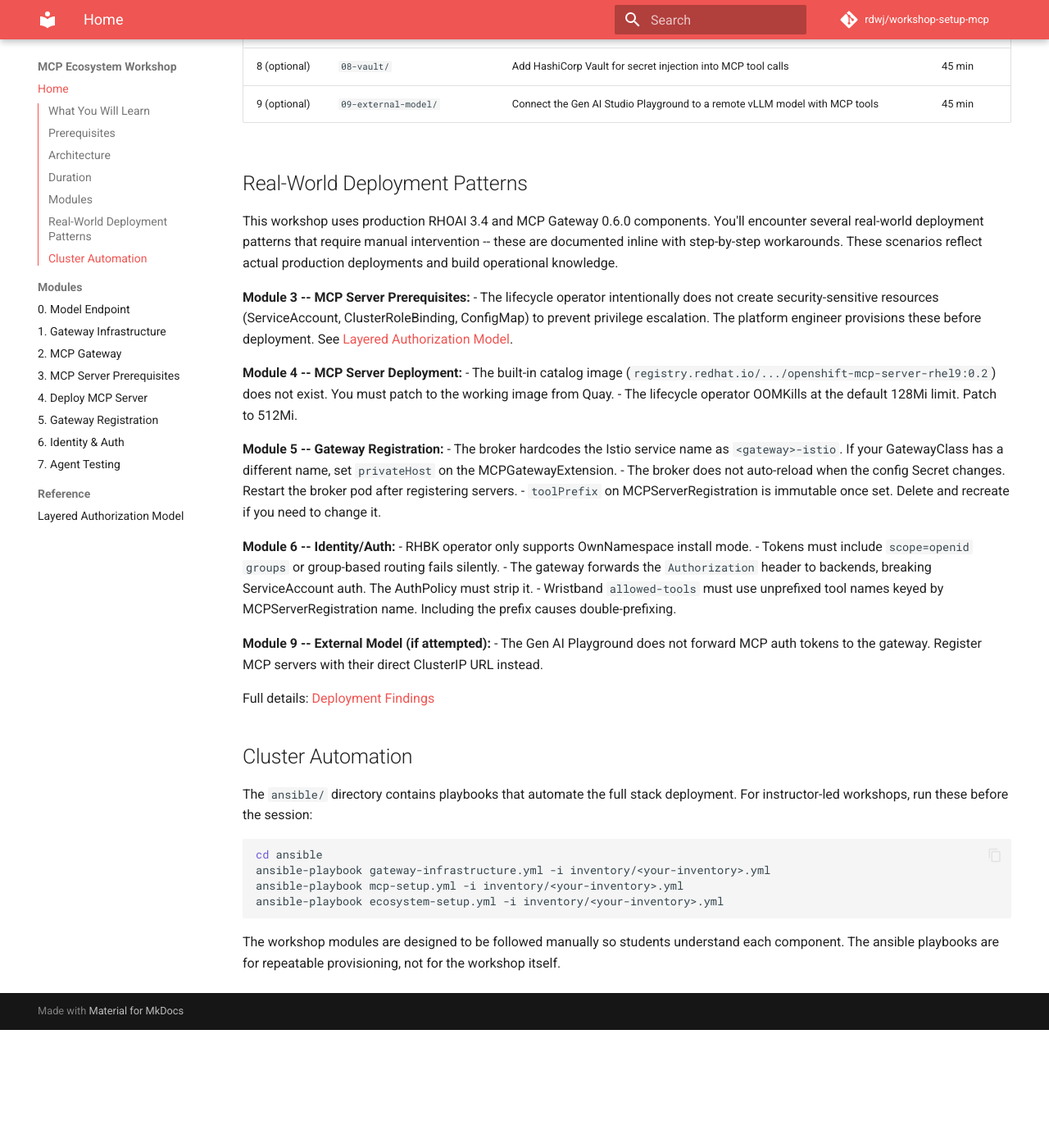
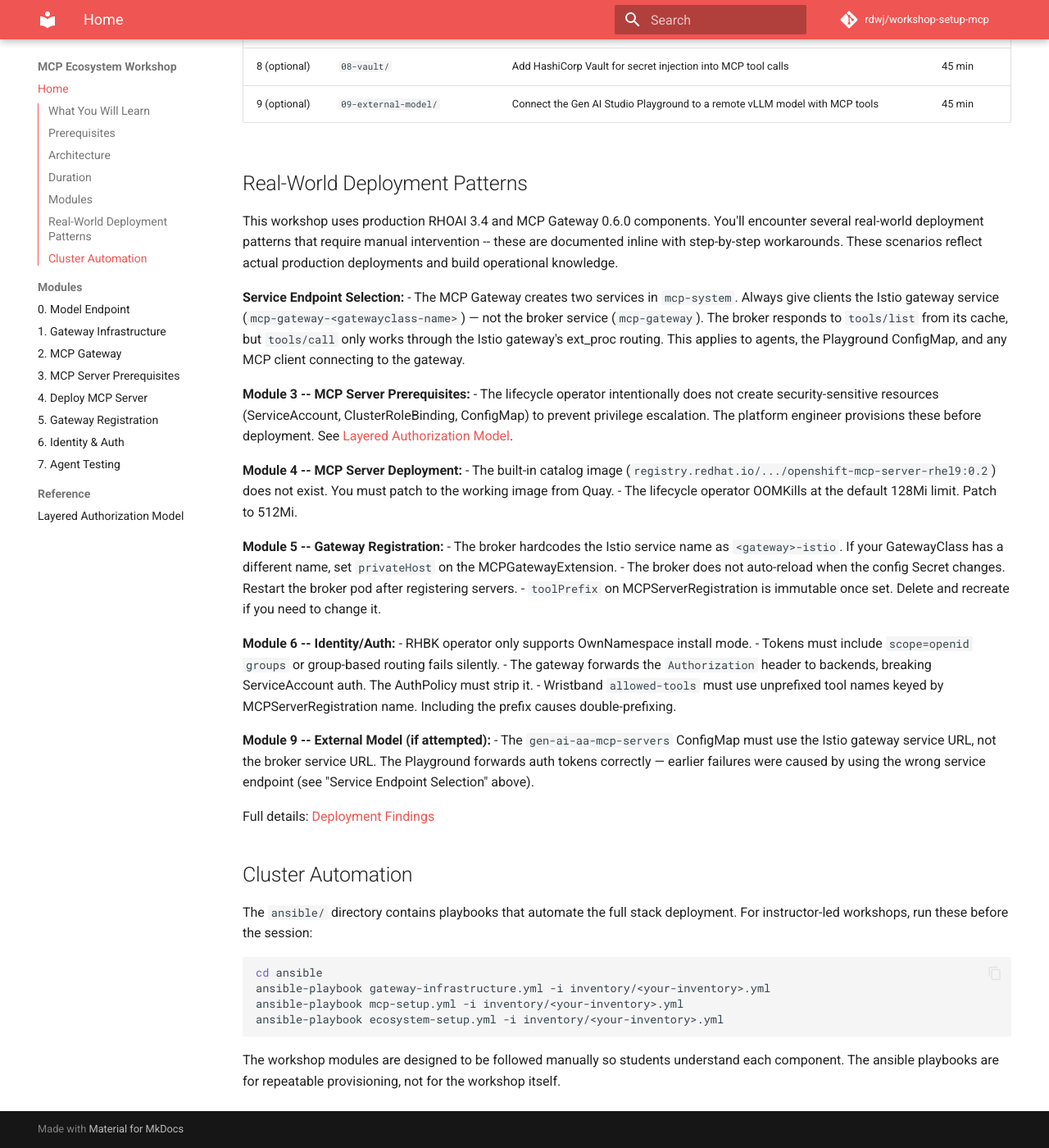
Before and after one commit to rdwj/workshop-setup-mcp, an MkDocs documentation site: the page built from deploy/workshop/README.md, in a window 1280 px wide and 1400 px high, scrolled down 1774 px. Shown: the whole window at 82% size. Built offline with MkDocs 1.6.1 and Material for MkDocs 9.7.7, drawn with Linux system fonts in a browser that asks for light colours; comment, search, counter and statistics services are not loaded; before the commit the page ends 3030 px from its top, so only the background shows below that.

Commit message:
docs: Correct MCP Gateway service endpoint guidance
The MCP Gateway creates two services — the broker (mcp-gateway) and the
Istio gateway (mcp-gateway-<gatewayclass-name>). Only the Istio gateway
routes tools/call through the ext_proc filter chain. Using the broker
directly caused multiple misdiagnoses during deployment testing: auth
token forwarding failures, VirtualMCPServer routing failures, and
ext_proc ordering issues were all actually the wrong service endpoint.

Corrects the Module 9 finding that claimed the Gen AI Playground does
not forward MCP auth tokens — it does, when pointed at the right service.

Closes #1, #2, #5

Assisted-by: Claude Code (Opus 4.6)

```diff
--- a/deploy/workshop/README.md
+++ b/deploy/workshop/README.md
@@ -74,6 +74,14 @@ intervention -- these are documented inline with step-by-step workarounds.
 These scenarios reflect actual production deployments and build operational
 knowledge.
 
+**Service Endpoint Selection:**
+- The MCP Gateway creates two services in `mcp-system`. Always give clients
+  the Istio gateway service (`mcp-gateway-<gatewayclass-name>`) — not the
+  broker service (`mcp-gateway`). The broker responds to `tools/list` from
+  its cache, but `tools/call` only works through the Istio gateway's
+  ext_proc routing. This applies to agents, the Playground ConfigMap, and
+  any MCP client connecting to the gateway.
+
 **Module 3 -- MCP Server Prerequisites:**
 - The lifecycle operator intentionally does not create security-sensitive
   resources (ServiceAccount, ClusterRoleBinding, ConfigMap) to prevent
@@ -104,8 +112,10 @@ knowledge.
   MCPServerRegistration name. Including the prefix causes double-prefixing.
 
 **Module 9 -- External Model (if attempted):**
-- The Gen AI Playground does not forward MCP auth tokens to the gateway.
-  Register MCP servers with their direct ClusterIP URL instead.
+- The `gen-ai-aa-mcp-servers` ConfigMap must use the Istio gateway service
+  URL, not the broker service URL. The Playground forwards auth tokens
+  correctly — earlier failures were caused by using the wrong service
+  endpoint (see "Service Endpoint Selection" above).
 
 Full details: [Deployment Findings](https://github.com/rdwj/workshop-setup/blob/main/docs/mcp-gateway-lessons-learned.md)
 
```
Also changed, not shown: deploy/workshop/02-mcp-gateway/README.md (+7 -0 lines), docs/MCP-Ecosystem/09-best-practices.md (+20 -0 lines).
